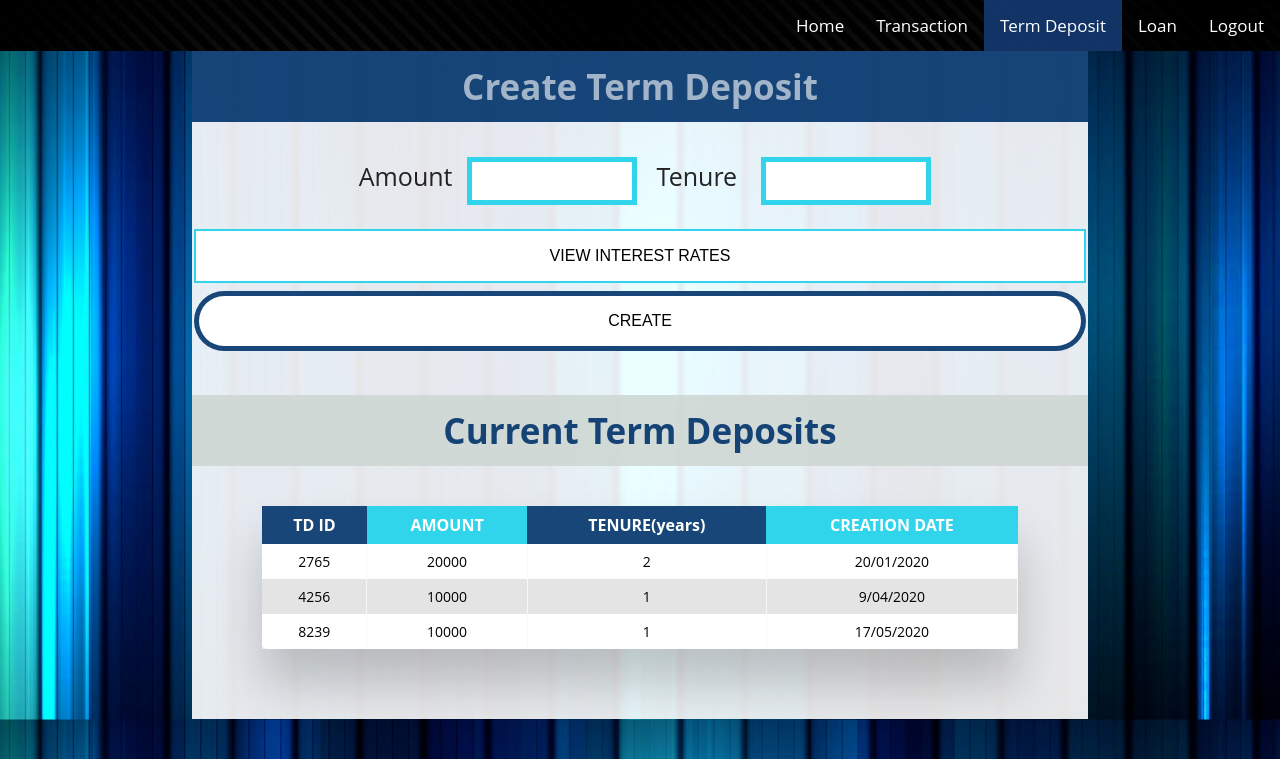
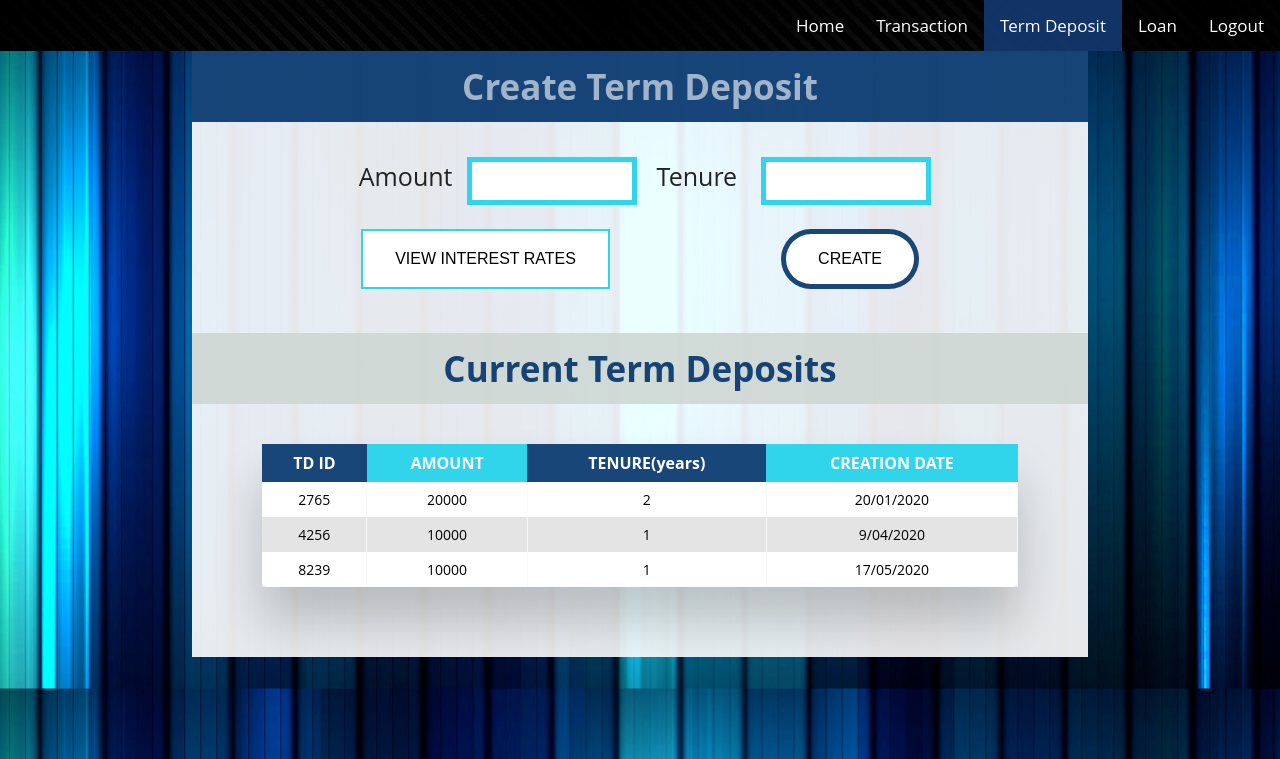
Before and after one commit to MiSF1T/micro-finance-system, a PHP site: page /td.html in a window 1280 px wide. Shown: the top 759 px of the page. Run offline with PHP 8.4, Linux system fonts and the light colour scheme.

Commit message:
Update style.css

```diff
--- a/term deposit/styles/style.css
+++ b/term deposit/styles/style.css
@@ -145,7 +145,7 @@ textarea:focus, input:focus {
 /* Buttons wrapper */
 .flex-container3 {
   display: flex;
-  flex-flow: column wrap;
+  flex-flow: row wrap;
   justify-content: space-evenly;
 }
 
```
